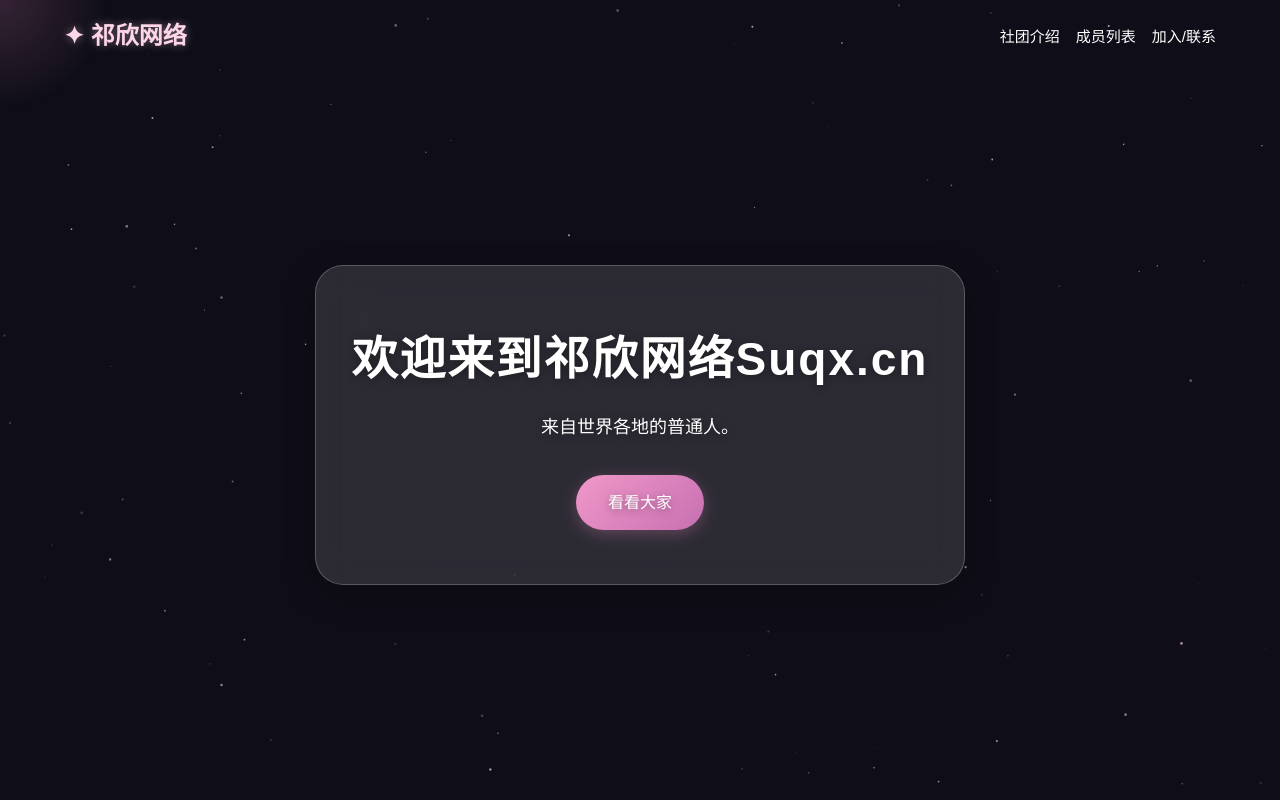
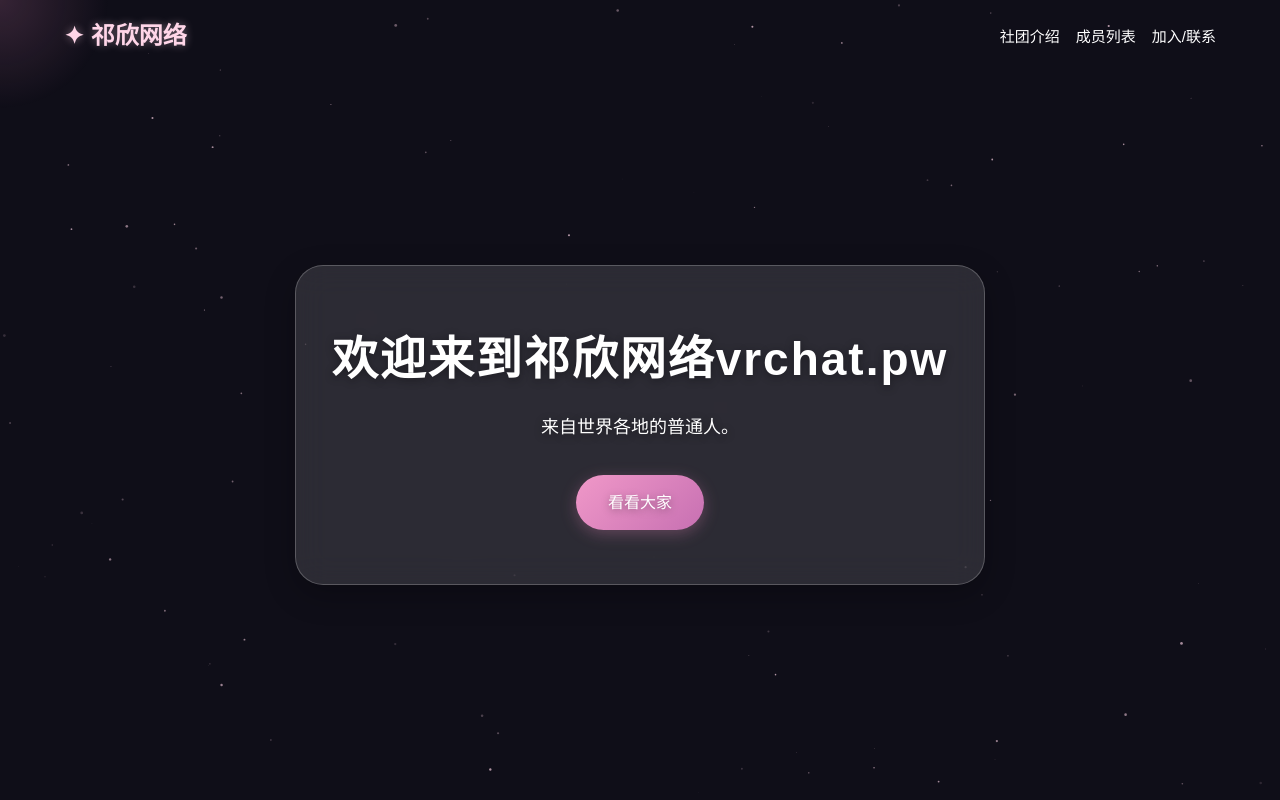
Before and after one commit to qirvmo/abc, a plain HTML site: page index.html in a window 1280 px wide. Shown: the top 800 px of the page. Drawn offline with Linux system fonts and the light colour scheme; a script that the page names is missing.

Commit message:
Update index.html

```diff
--- a/index.html
+++ b/index.html
@@ -338,7 +338,7 @@ footer a{
 <!-- 首屏Banner -->
 <div class="banner">
   <div class="banner-content">
-    <h1 id="bannerTitle">欢迎来到祁欣网络Suqx.cn</h1>
+    <h1 id="bannerTitle">欢迎来到祁欣网络vrchat.pw</h1>
     <p id="bannerDesc">来自世界各地的普通人。</p>
     <a href="#member" class="btn" id="bannerBtn">看看大家</a>
   </div>
```
